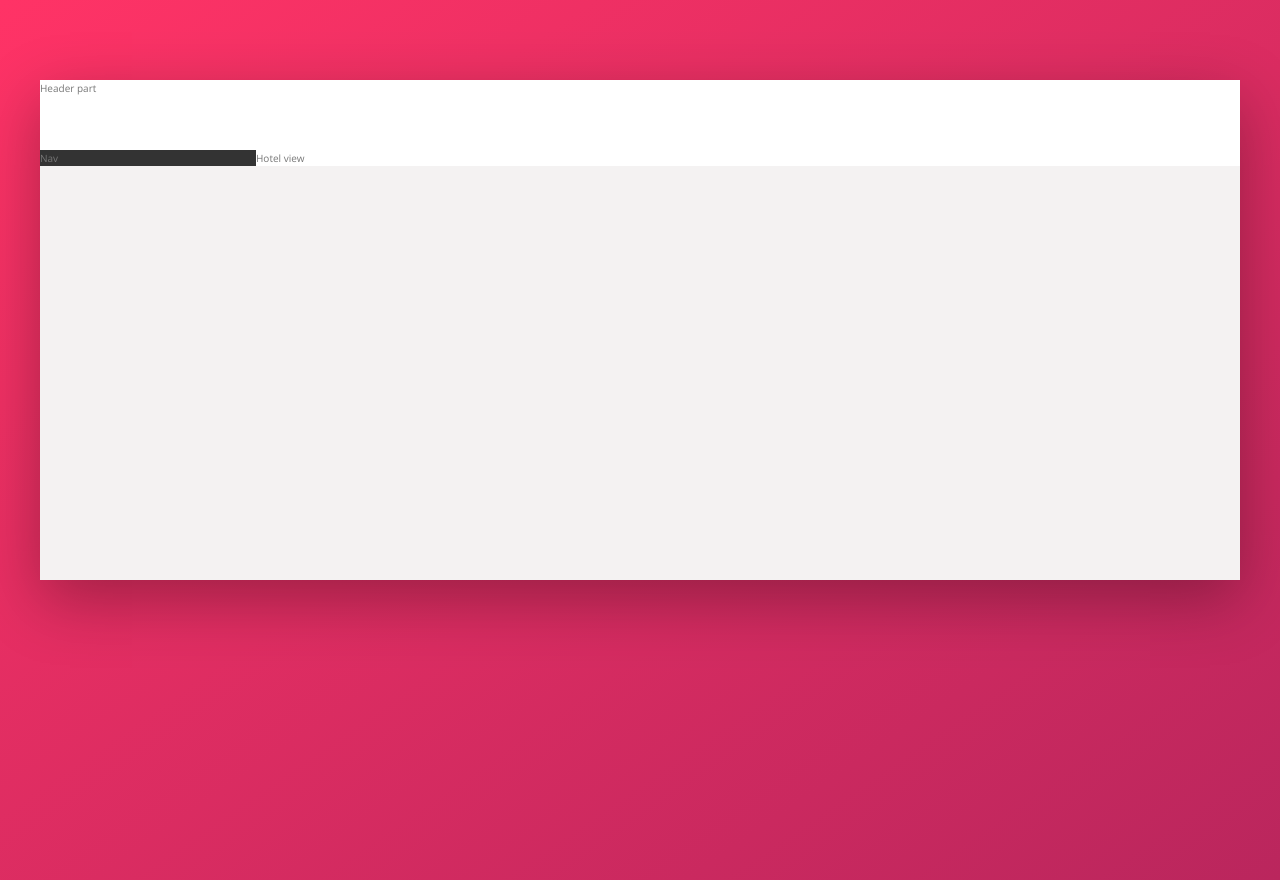
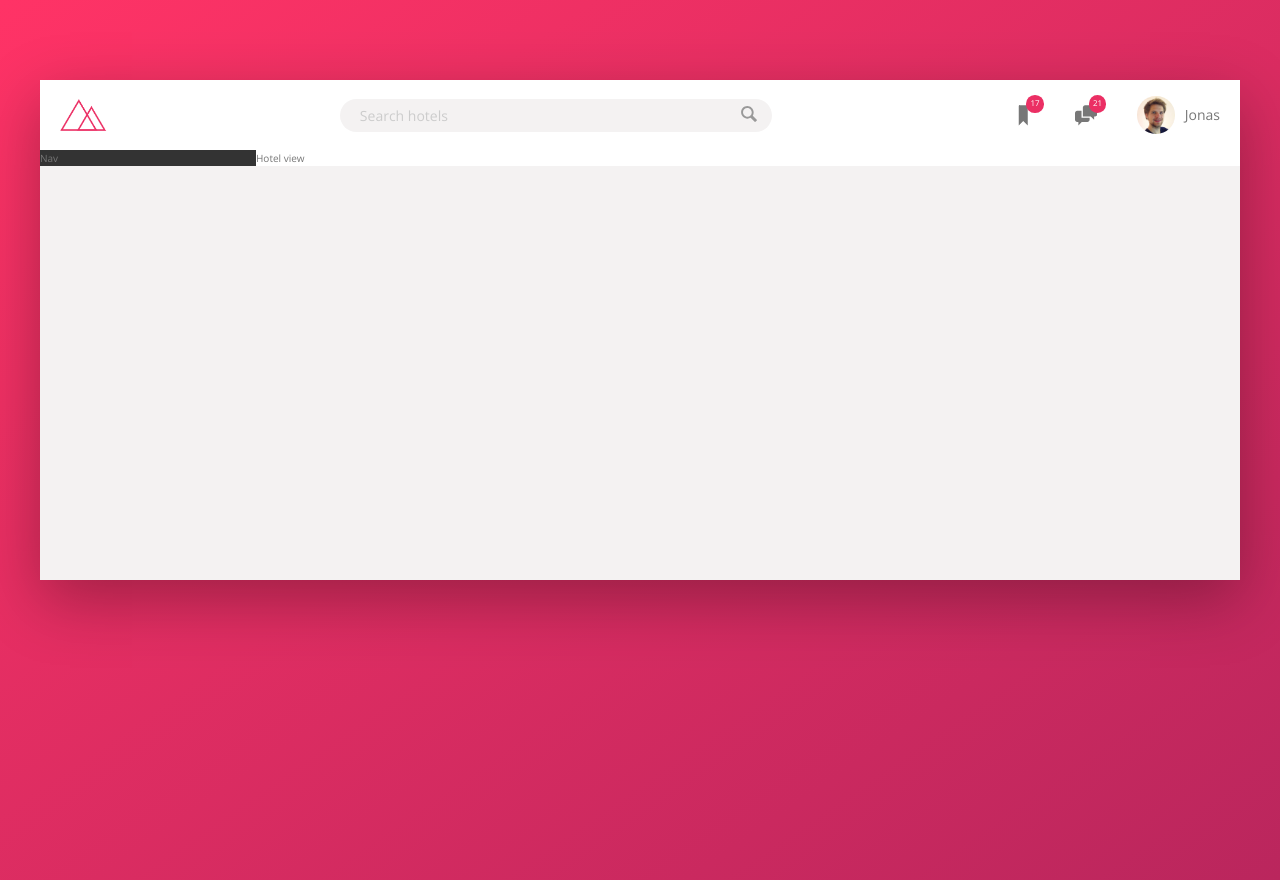
Before and after one commit to Daniel-Maslyanikov/Trillo, a website: page index.html in a window 1280 px wide. Drawn offline with nearby package versions, Linux system fonts and the light colour scheme.

Commit message:
complete header section

```diff
--- a/index.html
+++ b/index.html
@@ -13,7 +13,35 @@
     <body>
         <div class="container">
 					<header class="header">
-						Header part
+						<img src="img/logo.png" alt="trillo logo" class="logo">
+
+						<form action="#" class="search">
+							<input type="text" class="search__input" placeholder="Search hotels">
+							<button class="search__button">
+								<svg class="search__icon">
+									<use xlink:href="img/sprite.svg#icon-magnifying-glass"></use>
+								</svg>
+							</button>
+						</form>
+
+						<nav class="user-nav">
+							<div class="user-nav__icon-box">
+								<svg class="user-nav__icon">
+									<use xlink:href="img/sprite.svg#icon-bookmark"></use>
+								</svg>
+								<span class="user-nav__notification">17</span>
+							</div>
+							<div class="user-nav__icon-box">
+								<svg class="user-nav__icon">
+									<use xlink:href="img/sprite.svg#icon-chat"></use>
+								</svg>
+								<span class="user-nav__notification">21</span>
+							</div>
+							<div class="user-nav__user">
+								<img src="img/user.jpg" alt="User photo" class="user-nav__user-photo">
+								<span class="user-nav__user-name">Jonas</span>
+							</div>
+						</nav>
 					</header>
 					<div class="content">
 						<nav class="sidebar">
--- a/sass/_components.scss
+++ b/sass/_components.scss
@@ -0,0 +1,116 @@
+// LOGO
+.logo {
+	height: 3.25rem;
+	margin-left: 2rem;
+}
+
+// SEARCH
+.search {
+	flex: 0 0 40%;
+
+	display: flex;
+	align-items: center;
+	justify-content: center ;
+
+	&__input {
+		font-family: inherit;
+		font-size: inherit;
+		color: inherit;
+		background-color: var(--color-grey-light-2);
+		border: none;
+		padding: 0.7rem 2rem;
+		border-radius: 100px;
+		width: 90%;
+		transition: all .2s;
+		margin-right: -3.25rem;
+
+		&:focus {
+			outline: none;
+			width: 100%;
+			background-color: var(--color-grey-light-3);
+		}
+
+		&::-webkit-input-placeholder {
+			font-weight: 100;
+			color: var(--color-grey-light-4);
+		}
+	}
+
+	&__input:focus + &__button {
+		background-color: var(--color-grey-light-3);
+	}
+
+	&__button {
+		border: none;
+		background-color: var(--color-grey-light-2);
+
+		&:focus {
+			outline: none;
+		}
+
+		&:active {
+			transform: translateY(2px);
+		}
+	}
+
+	&__icon {
+		height: 2rem;
+		width: 2rem;
+		fill: var(--color-grey-dark-3);
+	}
+}
+
+// USER NAV
+.user-nav {
+	display: flex;
+	align-items: center;
+	align-self: stretch;
+
+	& > * {
+		padding: 0 2rem;
+		cursor: pointer;
+		height: 100%;
+
+		display: flex;
+		align-items: center;
+	}
+
+	& > *:hover {
+		background-color: var(--color-grey-light-2);
+	}
+
+	&__icon-box {
+		position: relative;
+	}
+
+	&__icon {
+		height: 2.25rem;
+		width: 2.25rem;
+		fill: var(--color-grey-dark-2);
+	}
+
+	&__notification {
+		font-size: .8rem;
+		height: 1.75rem;
+		width: 1.75rem;
+		border-radius: 50%;
+		background-color: var(--color-primary);
+		color: #fff;
+		position: absolute;
+		top: 1.5rem;
+		right: 1.1rem;
+
+		display: flex;
+		justify-content: center;
+		align-items: center;
+	}
+
+	&__user {
+	}
+
+	&__user-photo {
+		height: 3.75rem;
+		border-radius: 50%;
+		margin-right: 1rem;
+	}
+}
--- a/sass/_layout.scss
+++ b/sass/_layout.scss
@@ -7,9 +7,15 @@
 }
 
 .header {
+	display: flex;
+	justify-content: space-between;
+	align-items: center;
+
+
 	height: 7rem;
 	background-color: #fff;
 	border-bottom: var(--color-grey-light-2);
+	font-size: 1.4rem;
 }
 
 .content {
```
Also changed, not shown: css/style.css, img/SVG/aircraft-take-off.svg (added), img/SVG/bookmark.svg (added), img/SVG/chat.svg (added), img/SVG/chevron-thin-right.svg (added), img/SVG/home.svg (added), img/SVG/key.svg (added), img/SVG/location-pin.svg (added), img/SVG/magnifying-glass.svg (added), img/SVG/map.svg (added), img/SVG/star.svg (added), 1 other file.
